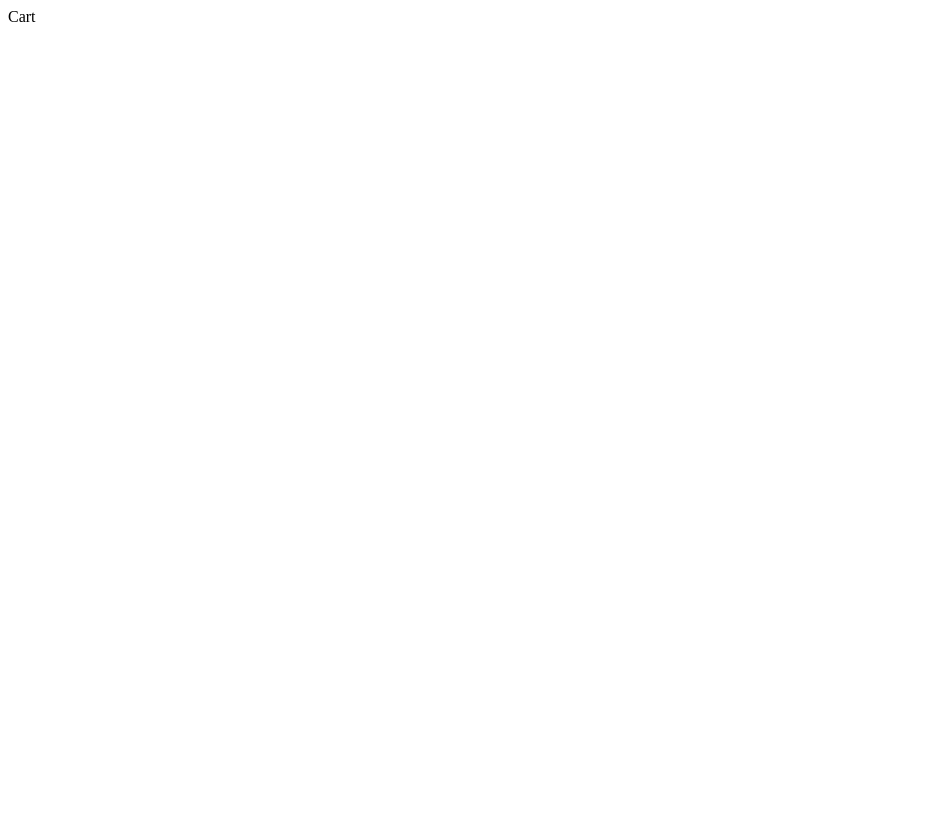
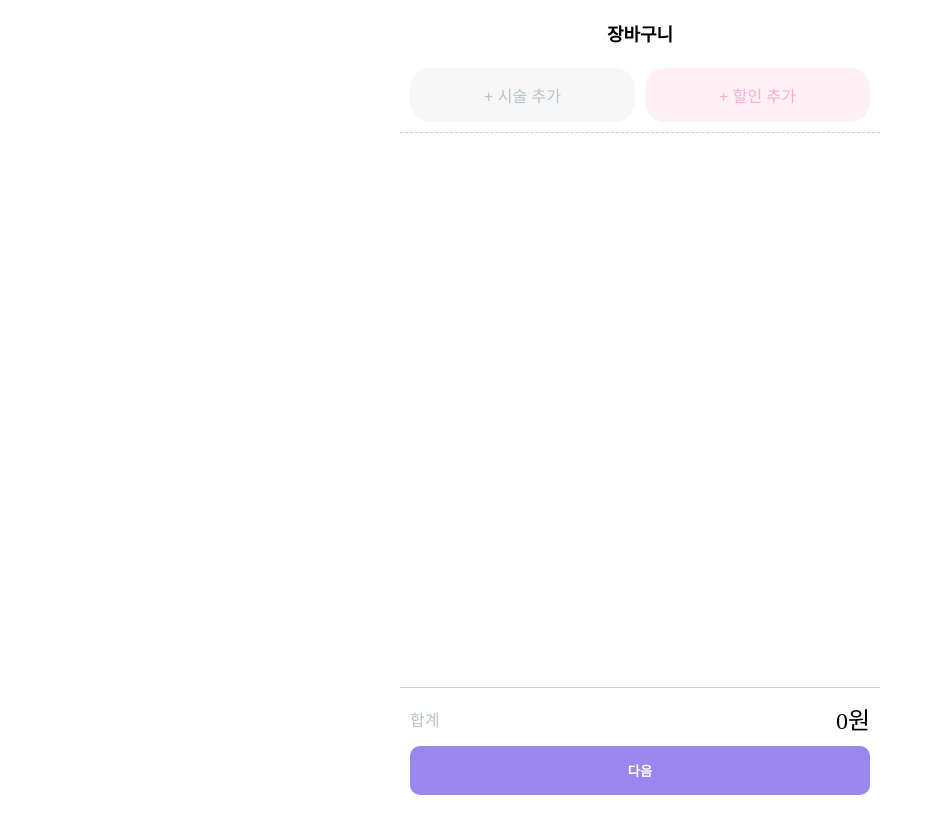
Before and after one commit to dmdeh/colavo-payment, a React (Vite) app: page / in a window 1280 px wide. Shown: the whole page, without its empty margins (0-935 px from the left). Built offline with nearby package versions, Linux system fonts and the light colour scheme.

Commit message:
feat: Cart 페이지 화면 구성

```diff
--- a/src/pages/Cart.tsx
+++ b/src/pages/Cart.tsx
@@ -1,5 +1,86 @@
+import styled from "styled-components";
+import theme from "../styles/theme";
+import { Container, Header, Main, Footer } from "../styles/layout";
+
 const Cart = () => {
-  return <>Cart</>;
+  return (
+    <Container>
+      <Header>
+        <HeaderTitle>장바구니</HeaderTitle>
+      </Header>
+      <Main>
+        <MenuContainer>
+          <MenuButton $menu="items">+ 시술 추가</MenuButton>
+          <MenuButton $menu="discounts">+ 할인 추가</MenuButton>
+        </MenuContainer>
+        {/* item */}
+      </Main>
+      <Footer>
+        <Total>
+          <TotalRow>
+            <TotalLabel>합계</TotalLabel>
+            <TotalAmount>0원</TotalAmount>
+          </TotalRow>
+          <NextButton>다음</NextButton>
+        </Total>
+      </Footer>
+    </Container>
+  );
 };
 
 export default Cart;
+
+const HeaderTitle = styled.h1`
+  font-size: 1.125rem;
+  font-weight: 600;
+`;
+
+const MenuContainer = styled.div`
+  padding: 10px;
+  display: flex;
+  gap: 10px;
+  border-bottom: 1px dashed ${theme.colors.gray200};
+`;
+
+const MenuButton = styled.button<{ $menu: string }>`
+  width: 100%;
+  padding: 15px;
+  font-size: 16px;
+  background-color: ${({ $menu: menu }) =>
+    menu === "discounts" ? theme.colors.pink100 : theme.colors.gray100};
+  color: ${({ $menu: menu }) =>
+    menu === "discounts" ? theme.colors.pink200 : theme.colors.gray300};
+  border: none;
+  border-radius: 20px;
+  display: flex;
+  justify-content: center;
+`;
+
+const Total = styled.div`
+  margin: 10px;
+`;
+
+const TotalRow = styled.div`
+  display: flex;
+  justify-content: space-between;
+  align-items: center;
+  margin-bottom: 10px;
+`;
+
+const TotalLabel = styled.span`
+  color: ${theme.colors.gray300};
+`;
+
+const TotalAmount = styled.span`
+  font-size: x-large;
+`;
+
+const NextButton = styled.button`
+  width: 100%;
+  background-color: ${theme.colors.purple200};
+  color: white;
+  padding: 15px;
+  border: none;
+  border-radius: 10px;
+  font-weight: 600;
+`;
--- /dev/null
+++ b/src/styles/layout.ts
@@ -0,0 +1,29 @@
+import styled from "styled-components";
+import theme from "./theme";
+
+export const Container = styled.div`
+  height: 100vh;
+  display: flex;
+  flex-direction: column;
+  max-width: 480px;
+  margin: 0 auto;
+`;
+
+export const Header = styled.div`
+  align-self: center;
+  display: flex;
+  align-items: center;
+  justify-content: space-between;
+`;
+
+export const Main = styled.main`
+  flex: 1;
+  overflow: auto;
+`;
+
+export const Footer = styled.footer`
+  border-top: 1px solid ${theme.colors.gray200};
+  align-content: center;
+  height: 120px;
+  position: sticky;
+`;
```
